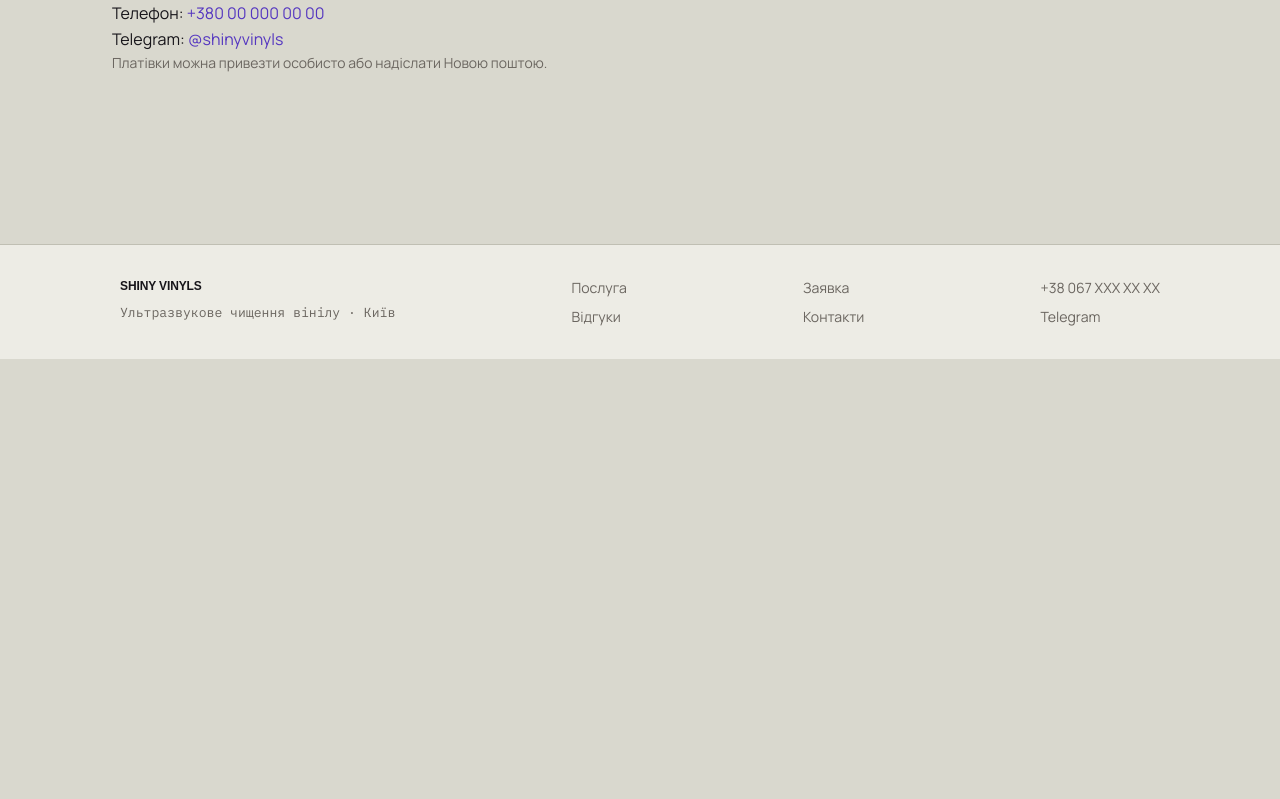
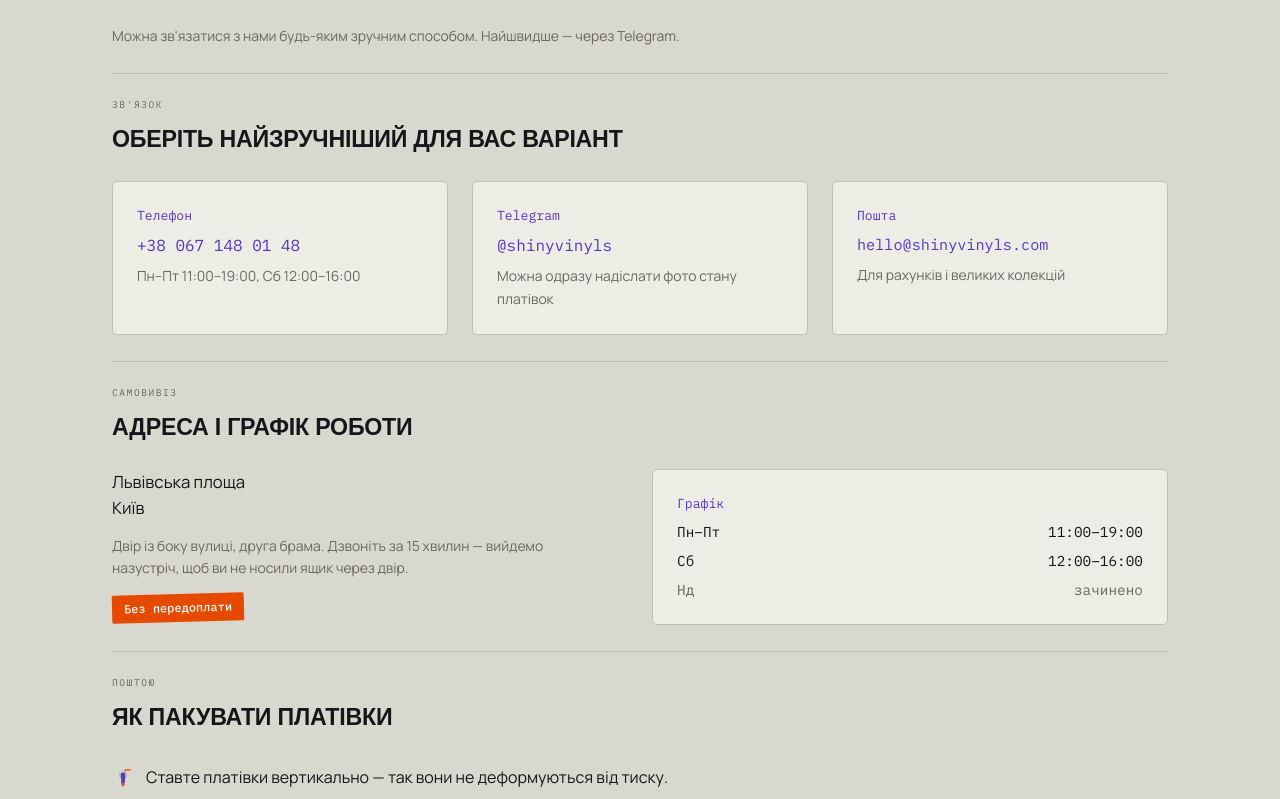
Before and after one commit to TolikSyedin/shiny-vinyls, a Next.js app: page /contacts in a window 1280 px wide. Shown: the part 441-1240 px from the top of the page. Before the commit the page ends 800 px from the top, so only its background shows below. Built offline with nearby package versions, Linux system fonts and the light colour scheme; a web font is replaced by a local one.

Commit message:
Design the contacts page and share contact data with the footer via a constant

```diff
--- a/app/contacts/page.tsx
+++ b/app/contacts/page.tsx
@@ -1,6 +1,23 @@
 import { PageContainer } from '@/components/layout'
-import { PageHeader } from '@/components/common'
-import { Note } from '@/components/ui'
+import { PageHeader, Section, SectionHeading } from '@/components/common'
+import {
+  Card,
+  CardGrid,
+  CtaLink,
+  Mono,
+  NeedleList,
+  Note,
+  PriceTag,
+  Row,
+} from '@/components/ui'
+import { cx } from '@/lib/utils/cx'
+import { CONTACT_INFO } from '@/lib/data/contact-info/constants'
+
+const PACKING_TIPS = [
+  'Ставте платівки вертикально — так вони не деформуються від тиску.',
+  'Зовнішні обкладинки лишайте вдома, якщо вони цінні — нам потрібен тільки вініл.',
+  'Щільна коробка з запасом 2–3 см з кожного боку, порожнини заповніть папером.',
+]
 
 export const metadata = {
   title: 'Контакти — Shiny Vinyls',
@@ -14,15 +31,95 @@ export default function ContactsPage() {
         title="Shiny Vinyls"
         lead="Сервіс ультразвукової мийки вінілових платівок. Приймаємо заявки по всій Україні. м. Київ. Самовивіз / доставка"
       />
-      {/* TODO: Add correct phone number when ready */}
-      <p>
-        Телефон: <a href="tel:+380000000000">+380 00 000 00 00</a>
-      </p>
-      {/* TODO: Add correct telegram when ready */}
-      <p>
-        Telegram: <a href="https://t.me/shinyvinyls">@shinyvinyls</a>
-      </p>
-      <Note>Платівки можна привезти особисто або надіслати Новою поштою.</Note>
+
+      <Note fullWidth className="mt-[1.5rem]">
+        Можна зв'язатися з нами будь-яким зручним способом. Найшвидше — через Telegram.
+      </Note>
+
+      <Section>
+        <SectionHeading eyebrow="Зв'язок">Оберіть найзручніший для вас варіант</SectionHeading>
+        <CardGrid cols={3} className="mt-[1.5rem]">
+          <Card>
+            <Mono tone="stamp">Телефон</Mono>
+            <a
+              href={`tel:${CONTACT_INFO.phone.raw}`}
+              className="font-mono text-[1rem]"
+            >
+              {CONTACT_INFO.phone.display}
+            </a>
+            <Note>
+              {CONTACT_INFO.hours[0].days} {CONTACT_INFO.hours[0].time},{' '}
+              {CONTACT_INFO.hours[1].days} {CONTACT_INFO.hours[1].time}
+            </Note>
+          </Card>
+          <Card>
+            <Mono tone="stamp">Telegram</Mono>
+            <a href={CONTACT_INFO.telegram.url} className="font-mono text-[1rem]">
+              {CONTACT_INFO.telegram.handle}
+            </a>
+            <Note>Можна одразу надіслати фото стану платівок</Note>
+          </Card>
+          <Card>
+            <Mono tone="stamp">Пошта</Mono>
+            <a
+              href={`mailto:${CONTACT_INFO.email}`}
+              className="font-mono text-[0.95rem]"
+            >
+              {CONTACT_INFO.email}
+            </a>
+            <Note>Для рахунків і великих колекцій</Note>
+          </Card>
+        </CardGrid>
+      </Section>
+
+      <Section>
+        <SectionHeading eyebrow="Самовивіз">Адреса і графік роботи</SectionHeading>
+        <div className="mt-[1.5rem] grid gap-[1.5rem] md:grid-cols-2">
+          <div className="flex flex-col items-start gap-[0.875rem]">
+            <p className="text-[1.05rem] leading-[1.55]">
+              {CONTACT_INFO.address.street}
+              <br />
+              {CONTACT_INFO.address.city}
+            </p>
+            <Note>
+              Двір із боку вулиці, друга брама. Дзвоніть за 15 хвилин —
+              вийдемо назустріч, щоб ви не носили ящик через двір.
+            </Note>
+            <PriceTag>Без передоплати</PriceTag>
+          </div>
+          <Card>
+            <Mono tone="stamp">Графік</Mono>
+            <div className="flex flex-col gap-[0.44rem] font-mono text-[0.9rem] text-[var(--ink)]">
+              {CONTACT_INFO.hours.map(({ days, time }) => (
+                <div
+                  key={days}
+                  className={cx(
+                    'flex justify-between gap-[1rem]',
+                    days === 'Нд' && 'text-[var(--muted)]',
+                  )}
+                >
+                  <span>{days}</span>
+                  <span>{time}</span>
+                </div>
+              ))}
+            </div>
+          </Card>
+        </div>
+      </Section>
+
+      <Section>
+        <SectionHeading eyebrow="Поштою">Як пакувати платівки</SectionHeading>
+        <NeedleList items={PACKING_TIPS} className="mt-[1.375rem] max-w-[60ch]" />
+        <Note fullWidth className="mt-[1.125rem]">
+          Зворотна відправка — за наш рахунок, якщо в замовленні більше 10 платівок. Платівки повертаємо в тій самій коробці, в якій прийняли.
+        </Note>
+        <Row className="mt-[1.75rem]">
+          <CtaLink href="/request">Залишити заявку</CtaLink>
+          <CtaLink href="/how-it-works" variant="ghost">
+            Подивитися ціни
+          </CtaLink>
+        </Row>
+      </Section>
     </PageContainer>
   )
 }
--- a/components/layout/site-footer.tsx
+++ b/components/layout/site-footer.tsx
@@ -1,5 +1,6 @@
 import Link from 'next/link'
 import { Mono, Wordmark } from '@/components/ui'
+import { CONTACT_INFO } from '@/lib/data/contact-info/constants'
 
 const LINK_CLASS_NAME =
   'text-[0.88rem] text-[var(--muted)] no-underline hover:text-[var(--ink)]'
@@ -16,12 +17,12 @@ const FOOTER_LINK_COLUMNS: FooterLink[][] = [
     { href: '/contacts', label: 'Контакти' },
   ],
   [
-    { href: 'tel:+38067XXXXXXX', label: '+38 067 XXX XX XX', external: true },
     {
-      href: 'https://t.me/dirtyenterta1n3r',
-      label: 'Telegram',
+      href: `tel:${CONTACT_INFO.phone.raw}`,
+      label: CONTACT_INFO.phone.display,
       external: true,
     },
+    { href: CONTACT_INFO.telegram.url, label: 'Telegram', external: true },
   ],
 ]
 
--- /dev/null
+++ b/lib/data/contact-info/constants.ts
@@ -0,0 +1,20 @@
+export const CONTACT_INFO = {
+  phone: {
+    raw: '+380671480148',
+    display: '+38 067 148 01 48',
+  },
+  telegram: {
+    handle: '@shinyvinyls',
+    url: 'https://t.me/shinyvinyls',
+  },
+  email: 'hello@shinyvinyls.com',
+  address: {
+    street: 'Львівська площа',
+    city: 'Київ',
+  },
+  hours: [
+    { days: 'Пн–Пт', time: '11:00–19:00' },
+    { days: 'Сб', time: '12:00–16:00' },
+    { days: 'Нд', time: 'зачинено' },
+  ],
+} as const
```
